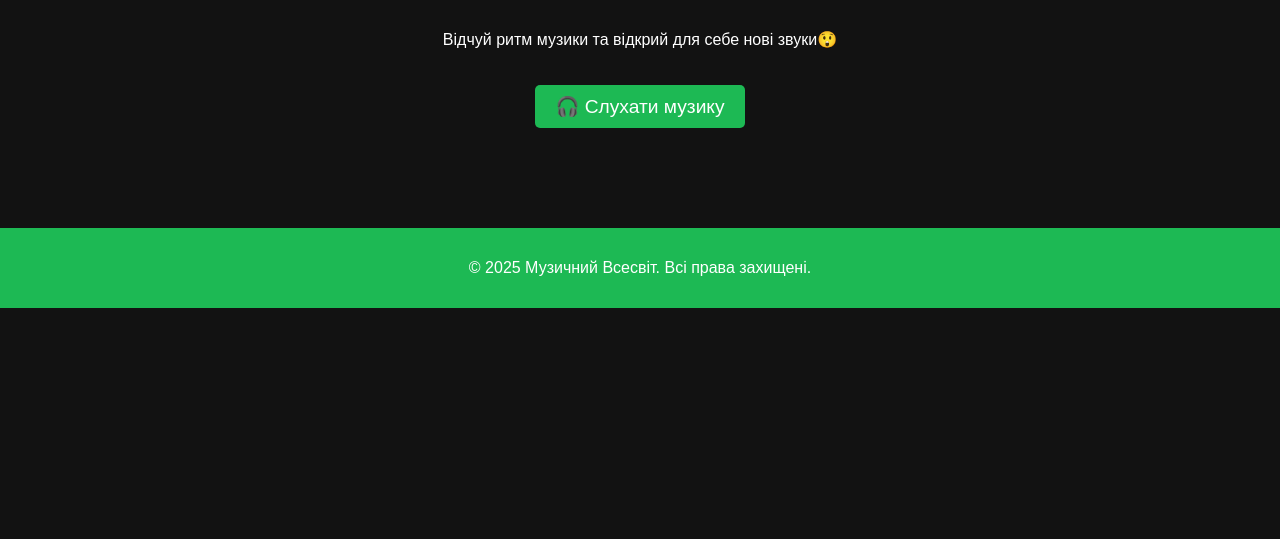
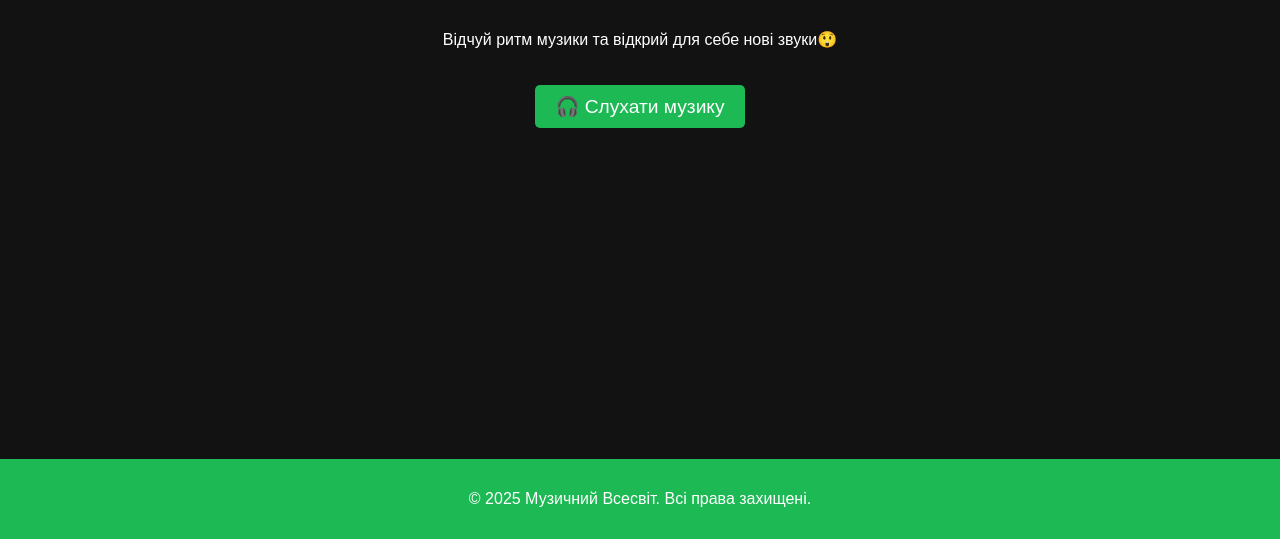
Before and after one commit to XXXDoriXXX/SigmaMusic, a website: page html/index.html in a window 1280 px wide. Shown: the part 261-800 px from the top of the page. Drawn offline with Linux system fonts and the light colour scheme.

Commit message:
fix footer

```diff
--- a/css/styles.css
+++ b/css/styles.css
@@ -47,7 +47,16 @@ nav ul li a {
     font-size: 1.2em;
     border-radius: 5px;
 }
-
+html, body {
+    height: 100%;
+    margin: 0;
+    padding: 0;
+    display: flex;
+    flex-direction: column;
+}
+main {
+    flex: 1;
+}
 footer {
     text-align: center;
     padding: 15px;
--- a/html/index.html
+++ b/html/index.html
@@ -18,13 +18,13 @@
         </ul>
     </nav>
 </header>
-
-<section class="hero">
-    <h1>Ласкаво просимо до сайта з музикою!</h1>
-    <p>Відчуй ритм музики та відкрий для себе нові звуки😲</p>
-    <a href="music.html" class="btn">🎧 Слухати музику</a>
-</section>
-
+<main>
+    <section class="hero">
+        <h1>Ласкаво просимо до сайта з музикою!</h1>
+        <p>Відчуй ритм музики та відкрий для себе нові звуки😲</p>
+        <a href="music.html" class="btn">🎧 Слухати музику</a>
+    </section>
+</main>
 <footer>
     <p>&copy; 2025 Музичний Всесвіт. Всі права захищені.</p>
 </footer>
```
